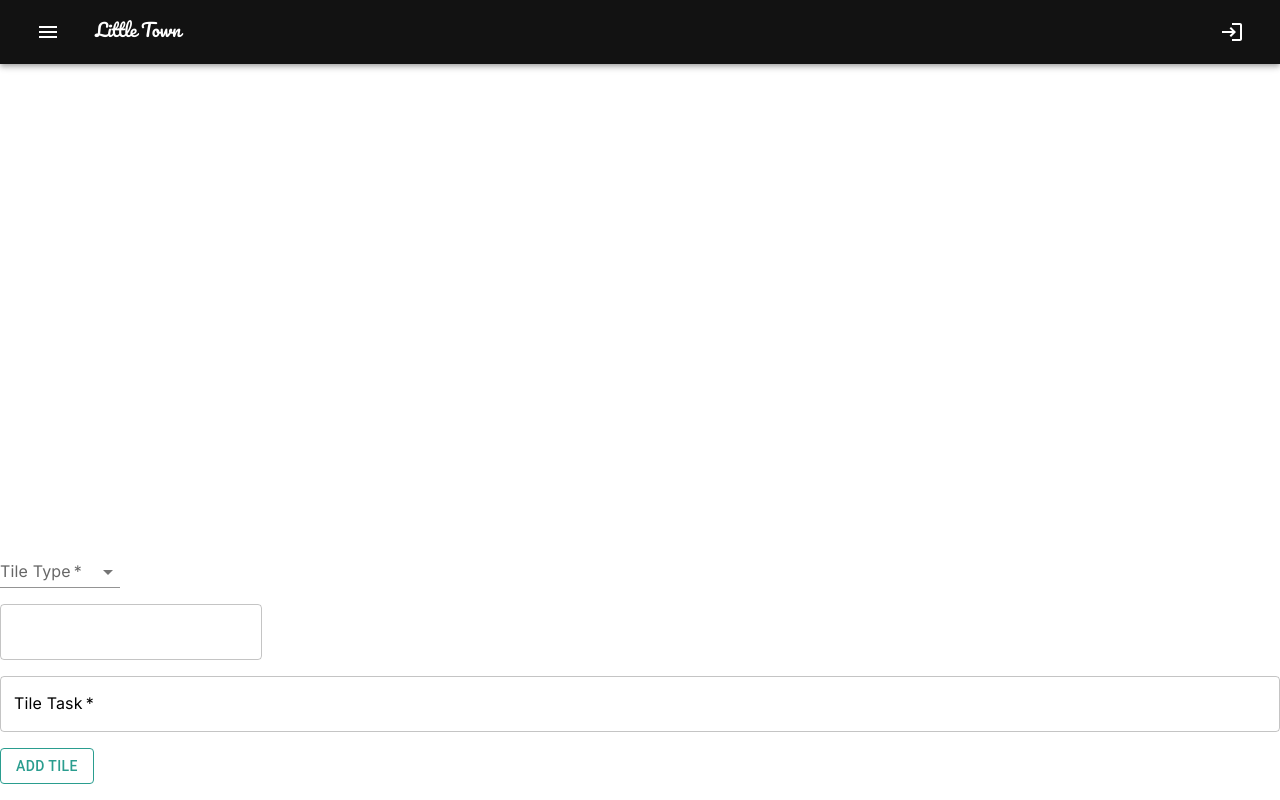
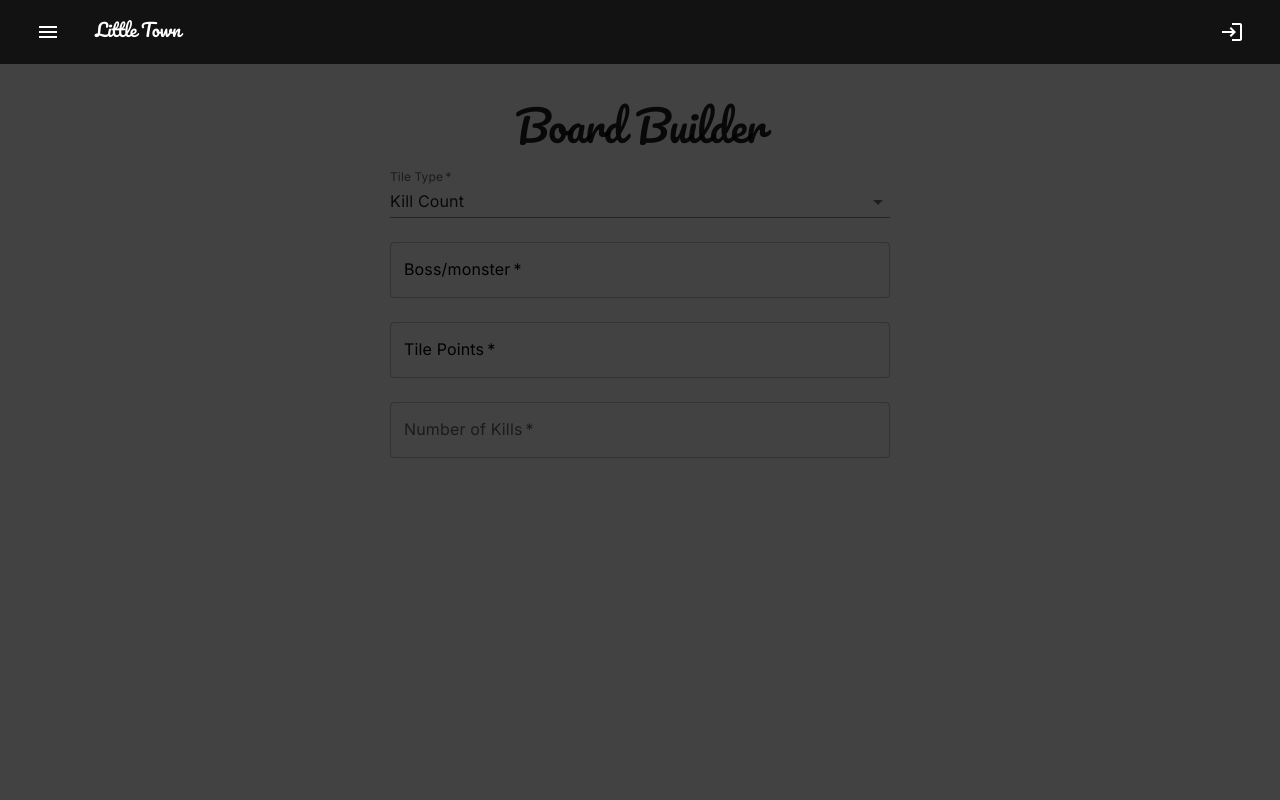
Before and after one commit to alcash55/Little-Town, a React (Vite) app in the folder frontend/: page /AdminPanel/BoardBuilder in a window 1280 px wide. Built offline with nearby package versions, Linux system fonts and the light colour scheme.

Commit message:
cleanup loading conatiner + add first pass at boardbuilder + update home page gang icons

```diff
--- a/frontend/src/components/LoadingContainer/LoadingContainer.tsx
+++ b/frontend/src/components/LoadingContainer/LoadingContainer.tsx
@@ -5,7 +5,7 @@ import { darkTheme } from '../../layout/Theme';
 
 interface Props {
   loading: boolean;
-  children: ReactNode;
+  children?: ReactNode;
   [key: string]: any;
   width: number;
   height: number;
--- a/frontend/src/components/Pages/AdminPanel/BoardBuilder/BoardBuilder.tsx
+++ b/frontend/src/components/Pages/AdminPanel/BoardBuilder/BoardBuilder.tsx
@@ -4,16 +4,19 @@ import {
   Card,
   CardContent,
   CardHeader,
-  CardMedia,
   FormControl,
+  IconButton,
   InputLabel,
   MenuItem,
   Select,
   SelectChangeEvent,
   Stack,
   TextField,
+  Typography,
 } from '@mui/material';
 import { useBoardBuilder } from './useBoardBuilder';
+import { darkTheme } from '../../../../layout/Theme';
+import { Close } from '@mui/icons-material';
 
 const BoardBuilder = () => {
   const {
@@ -24,22 +27,53 @@ const BoardBuilder = () => {
     setTileTask,
     tilePoints,
     setTilePoints,
-    tileWeight,
-    setTileWeight,
     addTile,
     board,
+    removeTile,
+    submitBoard,
+    tileKillCount,
+    setTileKillCount,
+    tileExperience,
+    setTileExperience,
+    tileDrops,
+    setTileDrops,
   } = useBoardBuilder();
 
   return (
-    <Stack spacing={2} width={'100%'} justifyContent={'center'} alignItems={'start'}>
-      <FormControl variant="standard" sx={{ m: 1, minWidth: 120 }} required={true}>
-        <InputLabel id="team-size-select-label">Tile Type</InputLabel>
+    <Stack
+      spacing={3}
+      height={'100%'}
+      width={'100%'}
+      justifyContent={'center'}
+      alignItems={'center'}
+      sx={{ bgcolor: darkTheme.palette.primary.main, p: 5 }}
+    >
+      <Box sx={{ display: 'flex', justifyContent: 'center', alignItems: 'center', width: '100%' }}>
+        <Typography variant="h1" sx={{ fontSize: 42, textAlign: 'center' }}>
+          Board Builder
+        </Typography>
+      </Box>
+
+      <Stack
+        spacing={3}
+        justifyContent={'center'}
+        alignItems={'center'}
+        sx={{ maxWidth: 500, width: '100%', height: '100%' }}
+      >
+        {/* Select the type of tile */}
+        <FormControl variant="standard" sx={{ m: 1, minWidth: 120, width: '100%' }} required={true}>
+          <InputLabel id="tile-type-select-label">Tile Type</InputLabel>
           <Select
-          labelId="team-size-label"
-          id="team-size"
-          value={tileType}
-          onChange={(e: SelectChangeEvent) => {
-            setTileType(e.target.value);
+            labelId="tile-type-label"
+            id="tile-type-select"
+            value={tileType.value}
+            onChange={(e: SelectChangeEvent<number>) => {
+              const selectedOption = tilesTypeOptions.find(
+                (option) => option.value === e.target.value,
+              );
+              if (selectedOption) {
+                setTileType(selectedOption);
+              }
             }}
             label="Tile Type"
           >
@@ -51,28 +85,19 @@ const BoardBuilder = () => {
           </Select>
         </FormControl>
 
-      {tileType === 'Kill Count' ? (
-        <Stack spacing={2}>
-          <TextField id="kill-count-number" label="Number of Kills"></TextField>
-          <TextField></TextField>
-        </Stack>
-      ) : tileType === 'Experience' ? (
-        <Stack spacing={2}>
-          <TextField></TextField>
-          <TextField></TextField>
-        </Stack>
-      ) : (
-        // Drops
-        <TextField></TextField>
-      )}
-
         <TextField
           id="tile-task"
-        label="Tile Task"
+          label={
+            tileType.value === 1 ? 'Boss/monster' : tileType.value === 2 ? 'Skill' : 'Item name'
+          }
           variant="outlined"
           fullWidth
           required={true}
           InputLabelProps={{ sx: { color: 'black' } }}
+          value={tileTask ?? ''}
+          onChange={(e) => {
+            setTileTask(e.target.value);
+          }}
           sx={{
             borderColor: 'black',
             color: 'black',
@@ -83,14 +108,114 @@ const BoardBuilder = () => {
           }}
         />
 
-      {board.length === 15 ? (
-        <Button>Submit Board</Button>
+        <TextField
+          id="tile-points"
+          label="Tile Points"
+          variant="outlined"
+          fullWidth
+          required={true}
+          InputLabelProps={{ sx: { color: 'black' } }}
+          value={tilePoints ?? ''}
+          onChange={(e) => {
+            setTilePoints(Number(e.target.value));
+          }}
+          sx={{
+            borderColor: 'black',
+            color: 'black',
+            '& .MuiOutlinedInput-root .MuiOutlinedInput-notchedOutline .MuiInputLabel-outlined': {
+              borderColor: 'black',
+              color: 'black',
+            },
+          }}
+        />
+
+        <Stack spacing={2} sx={{ width: '100%' }}>
+          {tileType.name === 'Kill Count' ? (
+            // KC
+            <TextField
+              id="kc"
+              label="Number of Kills"
+              type="number"
+              required={true}
+              value={tileKillCount ?? ''}
+              onChange={(e) => {
+                setTileKillCount(Number(e.target.value));
+              }}
+              fullWidth
+              sx={{
+                borderColor: 'black',
+                color: 'black',
+                '& .MuiOutlinedInput-root .MuiOutlinedInput-notchedOutline .MuiInputLabel-outlined':
+                  {
+                    borderColor: 'black',
+                    color: 'black',
+                  },
+              }}
+            />
+          ) : tileType.name === 'Experience' ? (
+            // XP
+            <TextField
+              id="xp"
+              label="Number of experience"
+              type="number"
+              required={true}
+              value={tileExperience ?? ''}
+              onChange={(e) => {
+                setTileExperience(Number(e.target.value));
+              }}
+              fullWidth
+              sx={{
+                borderColor: 'black',
+                color: 'black',
+                '& .MuiOutlinedInput-root .MuiOutlinedInput-notchedOutline .MuiInputLabel-outlined':
+                  {
+                    borderColor: 'black',
+                    color: 'black',
+                  },
+              }}
+            />
           ) : (
+            // Drops
+            <TextField
+              id="drops"
+              label="What drop(s)"
+              type="text"
+              required={true}
+              value={tileDrops ?? ''}
+              onChange={(e) => {
+                setTileDrops(e.target.value);
+              }}
+              fullWidth
+              sx={{
+                borderColor: 'black',
+                color: 'black',
+                '& .MuiOutlinedInput-root .MuiOutlinedInput-notchedOutline .MuiInputLabel-outlined':
+                  {
+                    borderColor: 'black',
+                    color: 'black',
+                  },
+              }}
+            />
+          )}
+        </Stack>
+
+        <Box
+          sx={{
+            display: 'flex',
+            justifyContent: 'space-evenly',
+            alignItems: 'center',
+            width: '100%',
+            gap: 1,
+          }}
+        >
+          {tileTask &&
+            tilePoints != undefined &&
+            (tileKillCount || tileExperience || tileDrops) && (
               <Button
                 variant="outlined"
                 onClick={addTile}
                 sx={{
-            width: 'auto',
+                  width: '50%',
                   color: '#2A9D8F',
                   borderColor: '#2A9D8F',
                   '&:hover': {
@@ -103,15 +228,56 @@ const BoardBuilder = () => {
               </Button>
             )}
 
-      <Box sx={{ width: '100%', height: '100%' }}>
-        {board.map((tile) => (
-          <Card key={tile.task}>
-            <CardHeader title={tile.task} subheader={`${tile.type} + ${tile.points}`} />
+          {board.length === 16 && (
+            <Button variant="outlined" color="success" onClick={submitBoard} sx={{ width: '50%' }}>
+              Submit Board
+            </Button>
+          )}
+        </Box>
+      </Stack>
+
+      <Box
+        sx={{
+          width: '100%',
+          height: '100%',
+          display: 'flex',
+          flexDirection: 'row',
+          gap: 2,
+          flexWrap: 'wrap',
+        }}
+      >
+        {board.map((tile) => {
+          const unit =
+            tile.type === 'Kill Count' ? 'kc' : tile.type === 'Experience' ? 'xp' : 'drops';
+          return (
+            <Card
+              key={tile.task}
+              sx={{
+                maxHeight: '225px',
+                maxWidth: '225px',
+                backgroundImage: 'linear-gradient(to bottom, #2A9D8F,rgba(13, 13, 13, 0.9))',
+              }}
+            >
+              <CardHeader
+                title={tile.task}
+                action={
+                  <IconButton aria-label="remove tile" onClick={() => removeTile(tile)}>
+                    <Close />
+                  </IconButton>
+                }
+              />
               <CardContent>
-              <CardMedia />
+                <Stack>
+                  <Typography>Type: {tile.type}</Typography>
+                  <Typography>Points: {tile.points}</Typography>
+                  <Typography>
+                    Objective: {tile.objective} {unit}
+                  </Typography>
+                </Stack>
               </CardContent>
             </Card>
-        ))}
+          );
+        })}
       </Box>
     </Stack>
   );
--- a/frontend/src/components/Pages/AdminPanel/BoardBuilder/useBoardBuilder.ts
+++ b/frontend/src/components/Pages/AdminPanel/BoardBuilder/useBoardBuilder.ts
@@ -1,23 +1,28 @@
 import { useState } from 'react';
 
-interface Tile {
-  type: string;
+type Tile = {
+  type: 'Kill Count' | 'Experience' | 'Drops';
   task: string;
   points: number;
-}
+  objective?: string | number;
+};
 
 export const useBoardBuilder = () => {
-  const [tileType, setTileType] = useState<string>('');
-  const [tileTask, setTileTask] = useState<string>('');
-  const [tilePoints, setTilePoints] = useState<number>(0);
-  const [tileWeight, setTileWeight] = useState<number>(0);
-  const [board, setBoard] = useState<Tile[]>([]);
-
   const tilesTypeOptions = [
     { name: 'Kill Count', value: 1 },
     { name: 'Experience', value: 2 },
     { name: 'Drops', value: 3 },
   ];
+
+  const [tileType, setTileType] = useState<(typeof tilesTypeOptions)[0]>(tilesTypeOptions[0]);
+  const [tileTask, setTileTask] = useState<string>('');
+  const [tilePoints, setTilePoints] = useState<number | undefined>();
+
+  const [tileKillCount, setTileKillCount] = useState<number | undefined>();
+  const [tileExperience, setTileExperience] = useState<number | undefined>();
+  const [tileDrops, setTileDrops] = useState<string | undefined>();
+
+  const [board, setBoard] = useState<Tile[]>([]);
 
   /**
    * Adds a tile to the board, adds tiles points with weight
@@ -25,16 +30,53 @@ export const useBoardBuilder = () => {
    */
   const addTile = () => {
     const newBoard = [...board];
-    newBoard.push({ type: tileType, task: tileTask, points: tilePoints + tileWeight });
+    if (!tileTask || !tilePoints) {
+      console.log('no tile');
+      return;
+    }
+
+    let objective: string | number | undefined;
+    if (tileType.name === 'Kill Count') {
+      objective = tileKillCount;
+    } else if (tileType.name === 'Experience') {
+      objective = tileExperience;
+    } else if (tileType.name === 'Drops') {
+      objective = tileDrops;
+    }
+
+    newBoard.push({
+      type: tileType.name as 'Kill Count' | 'Experience' | 'Drops',
+      task: tileTask,
+      points: tilePoints,
+      objective,
+    });
+
     setBoard(newBoard);
 
-    setTileType('');
+    // reset tile form fields
     setTileTask('');
-    setTilePoints(0);
-    setTileWeight(0);
+    setTilePoints(undefined);
+
+    setTileKillCount(undefined);
+    setTileExperience(undefined);
+    setTileDrops(undefined);
+    setTileType(tilesTypeOptions[0]);
   };
 
-  const submitBoard = () => {};
+  /**
+   * Tile to remove from the board
+   * @param tileToRemove
+   */
+  const removeTile = (tileToRemove: Tile) => {
+    const newBoard = board.filter((tile) => tile.task !== tileToRemove.task);
+    setBoard(newBoard);
+  };
+
+  const submitBoard = () => {
+    //add verification
+    // send request to backend
+    console.log('board: ', board);
+  };
 
   return {
     tilesTypeOptions,
@@ -44,9 +86,15 @@ export const useBoardBuilder = () => {
     setTileTask,
     tilePoints,
     setTilePoints,
-    tileWeight,
-    setTileWeight,
     addTile,
     board,
+    removeTile,
+    submitBoard,
+    tileKillCount,
+    setTileKillCount,
+    tileExperience,
+    setTileExperience,
+    tileDrops,
+    setTileDrops,
   };
 };
--- a/frontend/src/components/Pages/Home/Home.tsx
+++ b/frontend/src/components/Pages/Home/Home.tsx
@@ -7,7 +7,6 @@ import {
   Button,
   IconButton,
   Slide,
-  keyframes,
 } from '@mui/material';
 import { BarChart, EmojiEvents, Gavel } from '@mui/icons-material';
 import BoardGame from '../../../assets/Images/BoardGame';
@@ -42,7 +41,7 @@ const Home = () => {
       >
         {gangIcons.map((name, index) => (
           <img
-            aria-label={'Little Town Gang Logos'}
+            aria-label={`Little Town ${name.slice(19, name.length - 4)} logo`}
             key={index}
             width="25"
             height="auto"
```
Also changed, not shown: frontend/src/layout/Providers/index.tsx (+1 -7 lines). Lines whose indentation alone changed are shown as unchanged.
